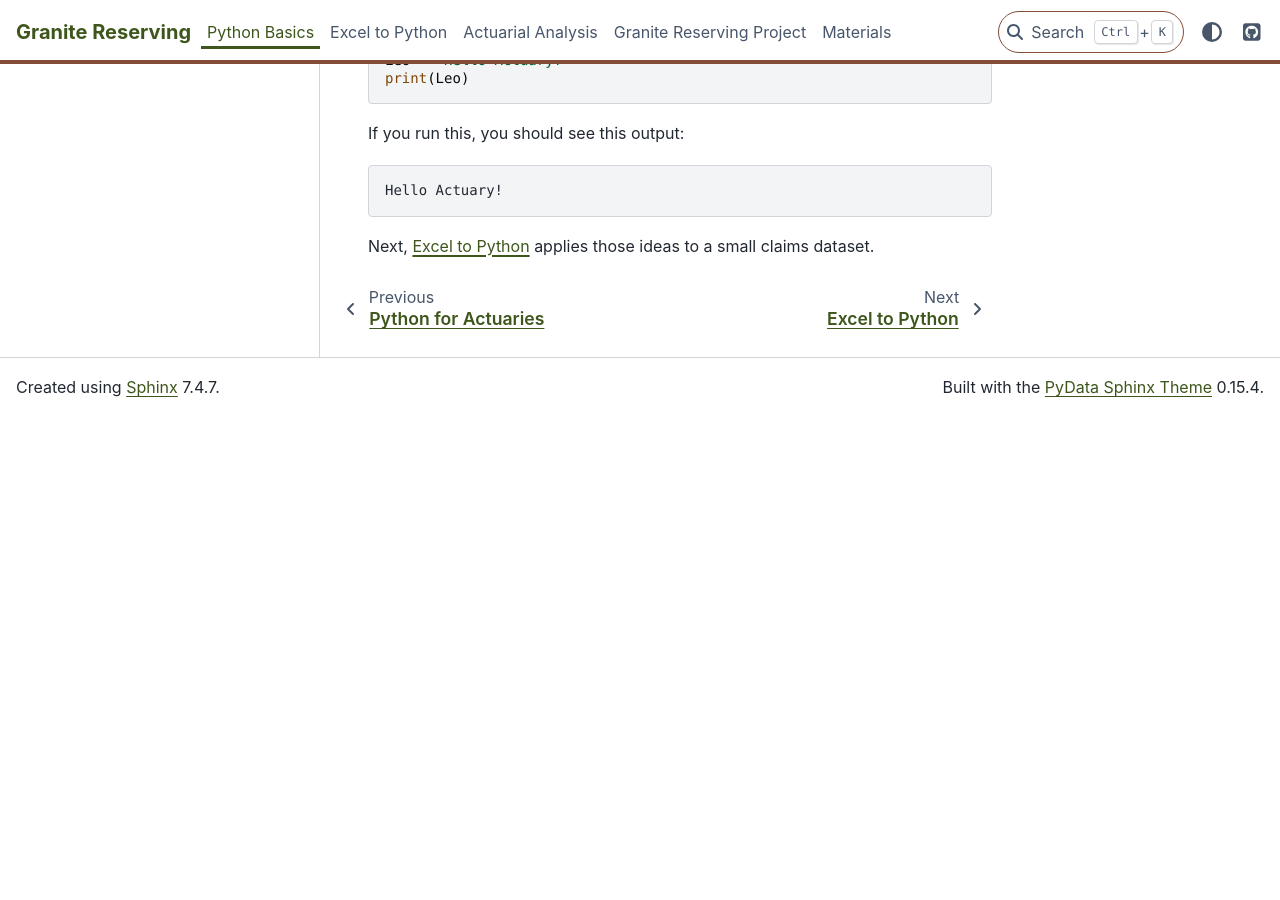
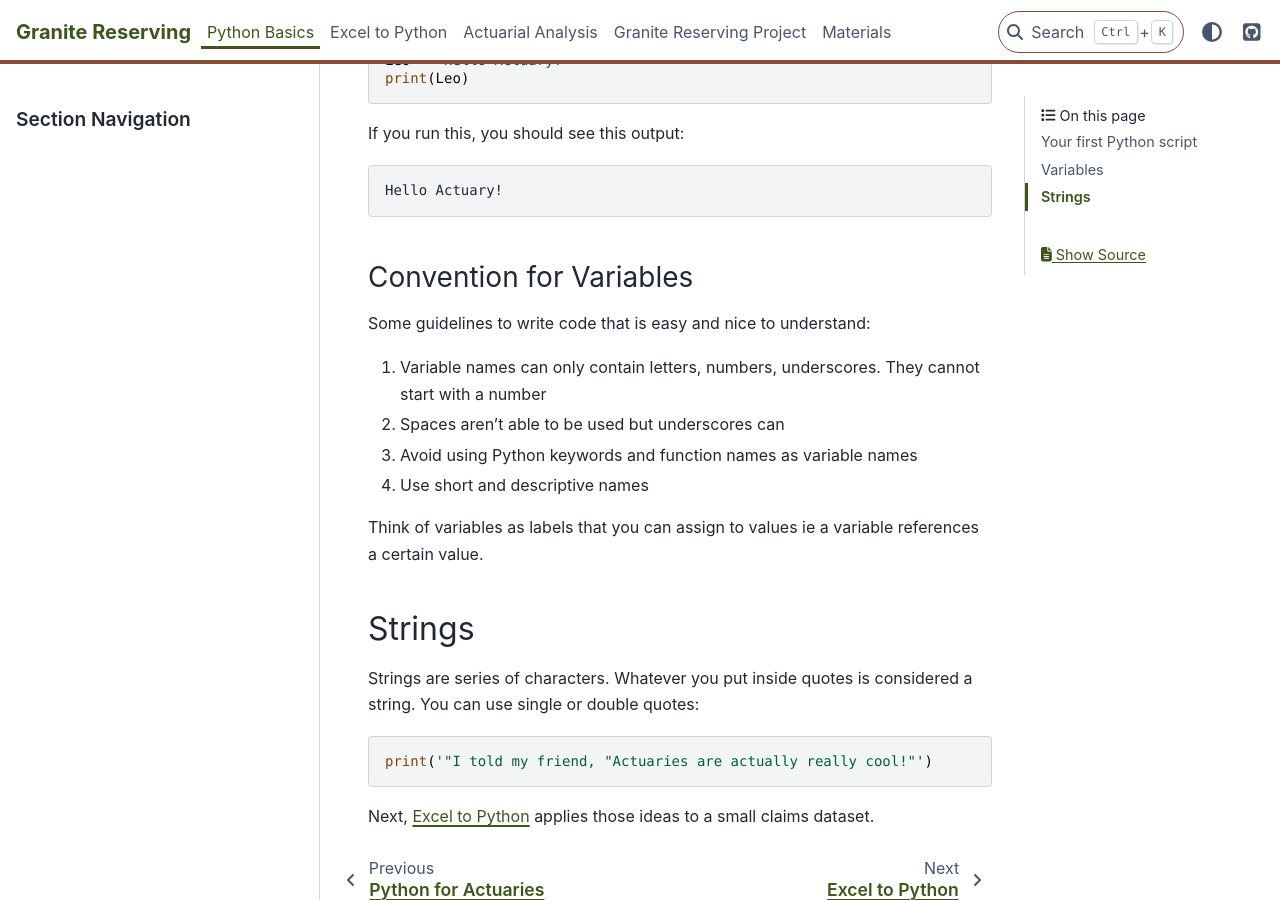
Before and after one commit to cam-leo/Granite-Reserving, a Sphinx documentation site: the page built from docs/source/python-basics.md, in a window 1280 px wide and 900 px high, scrolled down 797 px. Built offline with Sphinx 7.4.7 and the PyData theme 0.15.4, drawn with Linux system fonts in a browser that asks for light colours; before the commit the page ends 1213 px from its top, so only the background shows below that.

Commit message:
Add guidelines for variable naming conventions
Added a section on variable naming conventions in Python.

````diff
--- a/docs/source/python-basics.md
+++ b/docs/source/python-basics.md
@@ -33,6 +33,23 @@ If you run this, you should see this output:
 Hello Actuary!
 ```
 
+### Convention for Variables
 
+Some guidelines to write code that is easy and nice to understand:
+
+1. Variable names can only contain letters, numbers, underscores. They cannot start with a number
+2. Spaces aren't able to be used but underscores can
+3. Avoid using Python keywords and function names as variable names
+4. Use short and descriptive names
+
+Think of variables as labels that you can assign to values ie a variable references a certain value.
+
+## Strings
+
+Strings are series of characters. Whatever you put inside quotes is considered a string. You can use single or double quotes:
+
+```python
+print('"I told my friend, "Actuaries are actually really cool!"')
+```
 
 Next, [Excel to Python](excel-to-python.md) applies those ideas to a small claims dataset.
````
